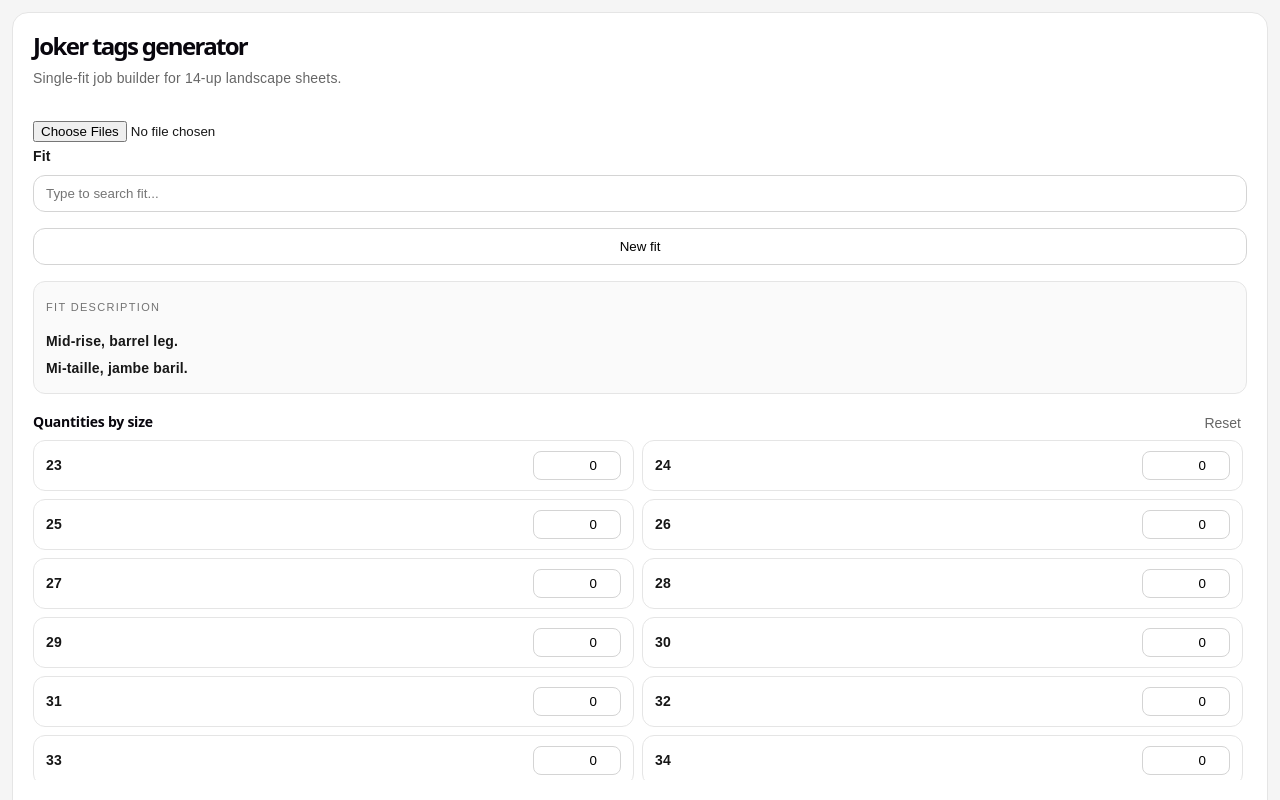
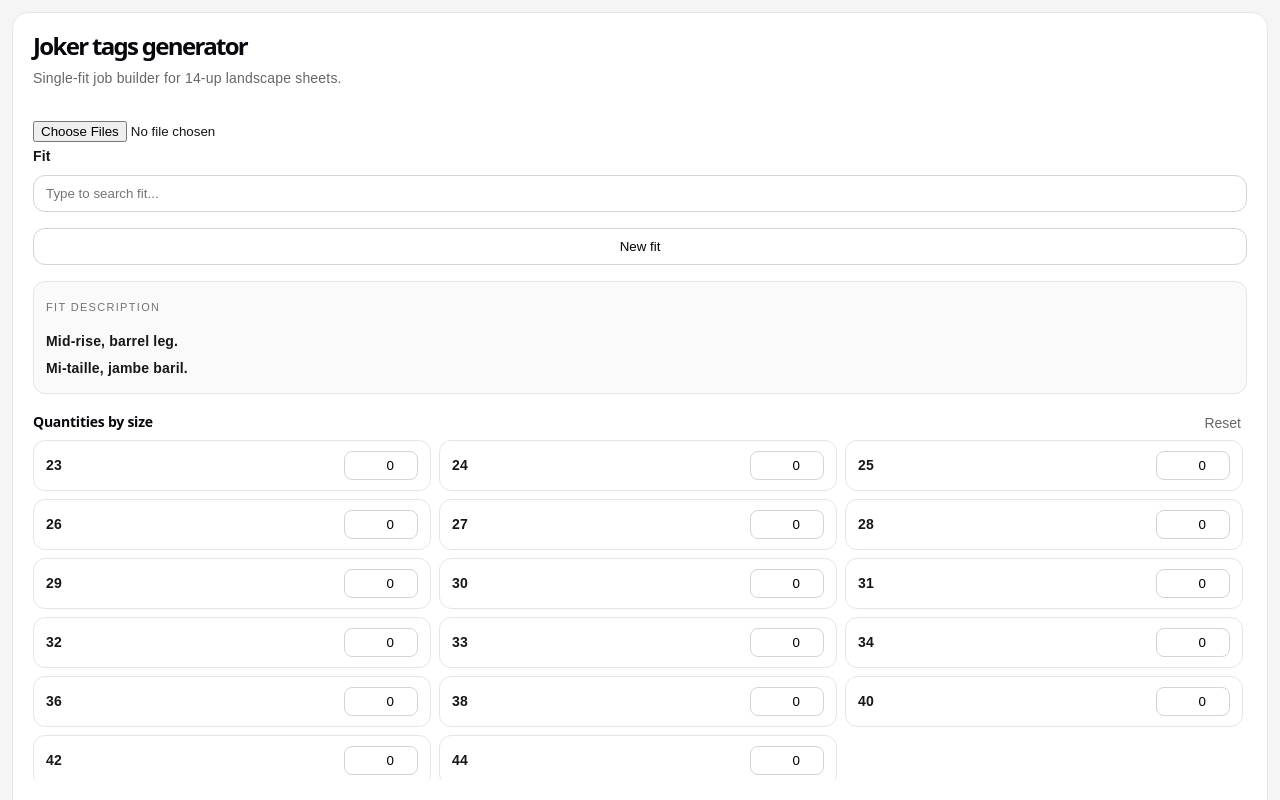
Before and after one commit to giginfd/joker-tags, a React (Vite) app: page / in a window 1280 px wide. Shown: the top 800 px of the page. Built offline with nearby package versions, Linux system fonts and the light colour scheme.

Commit message:
Fix PDF import, preview, and old Chrome compatibility

```diff
--- a/src/App.jsx
+++ b/src/App.jsx
@@ -16,7 +16,11 @@ const PAGE = {
   labelHeightIn: 4.0,
 };
 
-const NUMERIC_SIZES = Array.from({ length: 22 }, (_, i) => 23 + i);
+const NUMERIC_SIZES = [
+  23, 24, 25, 26,
+  27, 28, 29, 30, 31, 32, 33, 34,
+  36, 38, 40, 42, 44
+];
 const LETTER_SIZES = ["XXS", "XS", "S", "M", "L", "XL", "XXL"];
 
 const FITS = {
@@ -996,10 +1000,11 @@ function handleSizeInputKeyDown(e) {
               </button>
             </div>
 
+
 <div
   style={{
     display: "grid",
-                gridTemplateColumns: "1fr 1fr",
+    gridTemplateColumns: "1fr 1fr 1fr",
     gap: "8px",
     maxHeight: "340px",
     overflowY: "auto",
@@ -1030,7 +1035,7 @@ function handleSizeInputKeyDown(e) {
                     onChange={(e) => updateCount(size, e.target.value)}
                     onKeyDown={handleSizeInputKeyDown}
                     style={{
-                      width: "70px",
+                      width: "56px",
                       borderRadius: "8px",
                       border: "1px solid #d4d4d4",
                       padding: "6px 8px",
```
Lines whose indentation alone changed are shown as unchanged.
